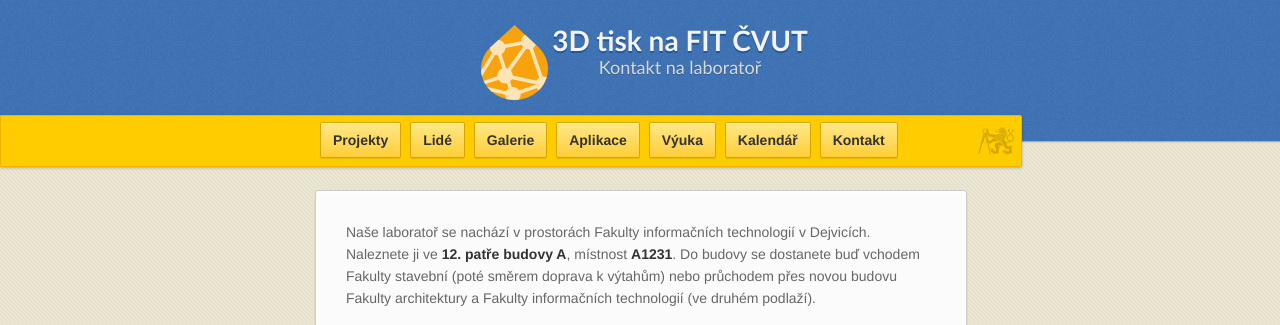
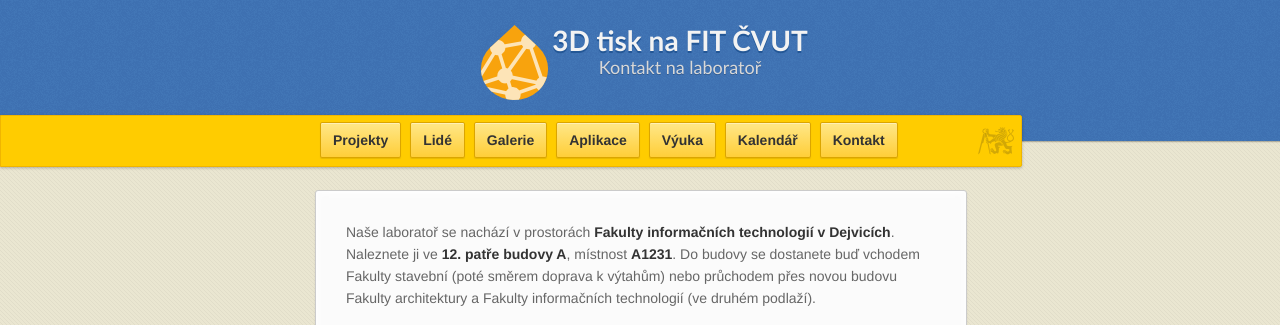
Before and after one commit to 3DprintFIT/3dprintfit.github.com, a Jekyll site: the page built from kontakt.md, in a window 1280 px wide and 900 px high, cut to the strip 0-325 px from the top of the window. Built offline with Jekyll 4.4.1, drawn with Linux system fonts in a browser that asks for light colours; nearby versions of some CDN libraries.

Commit message:
Formating

```diff
--- a/kontakt.md
+++ b/kontakt.md
@@ -3,7 +3,7 @@
 layout: default
 ---
 
-Naše laboratoř se nachází v prostorách Fakulty informačních technologií v Dejvicích. Naleznete ji ve **12. patře budovy A**, místnost **A1231**. Do budovy se dostanete buď vchodem Fakulty stavební (poté směrem doprava k výtahům) nebo průchodem přes novou budovu Fakulty architektury a Fakulty informačních technologií (ve druhém podlaží).
+Naše laboratoř se nachází v prostorách **Fakulty informačních technologií v Dejvicích**. Naleznete ji ve **12. patře budovy A**, místnost **A1231**. Do budovy se dostanete buď vchodem Fakulty stavební (poté směrem doprava k výtahům) nebo průchodem přes novou budovu Fakulty architektury a Fakulty informačních technologií (ve druhém podlaží).
 
 <iframe width="100%" height="500" frameborder="0" scrolling="no" marginheight="0" marginwidth="0" src="http://maps.google.com/maps?f=q&amp;source=s_q&amp;hl=cs&amp;geocode=&amp;q=Th%C3%A1kurova+7%2F2077,+praha&amp;aq=&amp;sll=37.0625,-95.677068&amp;sspn=66.447705,75.498047&amp;ie=UTF8&amp;hq=&amp;hnear=Th%C3%A1kurova+2077%2F7,+160+00+Praha+6-Dejvice,+%C4%8Cesk%C3%A1+republika&amp;t=m&amp;ll=50.104561,14.389064&amp;spn=0.004129,0.006437&amp;z=16&amp;iwloc=A&amp;output=embed"><p>Thákurova 7<br />Praha 6 &ndash; Dejvice<br />160 00</p></iframe>
 
@@ -11,4 +11,4 @@
 
 Pokud nám chcete napsat, napište na náš všeobecný kontakt a my už se s tím nějak popereme.
 
-{{ site.icons.mail }} 3dprint@fit.cvut.cz
+{{ site.icons.mail }} [3dprint@fit.cvut.cz](mailto:3dprint@fit.cvut.cz)
```
